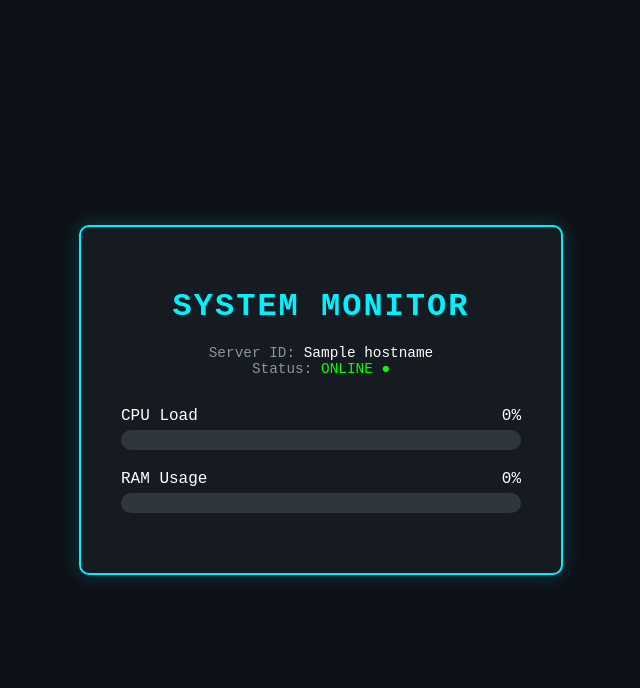
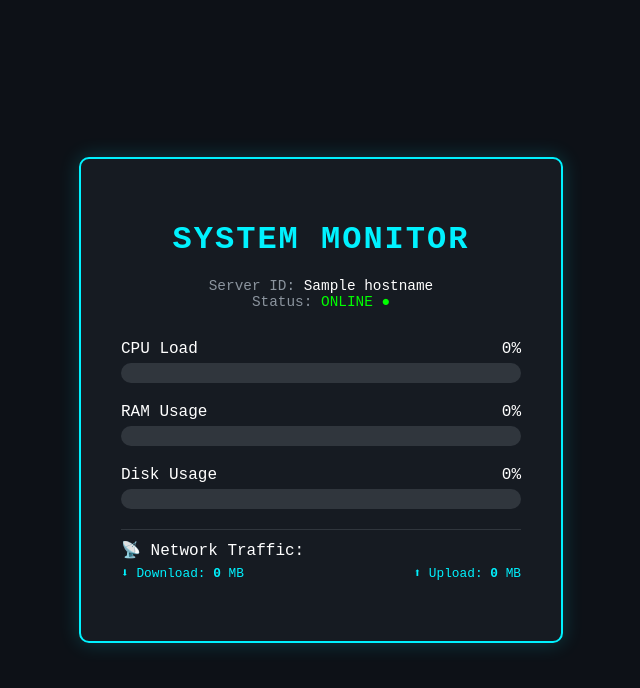
Before and after one commit to ZHALGAS01/devops-fastapi-app, a Python web app: template app/templates/index.html in a window 1280 px wide. Shown: the top 688 px of the page, without its empty margins (319-959 px from the left). Run offline with Jinja, Linux system fonts and the light colour scheme; the template is opened without the code that fills it: most values are stand-ins (such as "Sample title", 1, 10 or a date in 2020).

Commit message:
Force update -1

```diff
--- a/app/templates/index.html
+++ b/app/templates/index.html
@@ -66,6 +66,22 @@
                 <div class="bar" id="ram-bar"></div>
             </div>
         </div>
+        <div class="metric">
+            <div class="label"><span>Disk Usage</span> <span id="disk-val">0%</span></div>
+            <div class="bar-container">
+                <div class="bar" id="disk-bar" style="background: linear-gradient(90deg, #d900ff, #ff00cc);"></div>
+            </div>
+        </div>
+
+        <div class="metric">
+            <div class="label" style="border-top: 1px solid #30363d; padding-top: 10px; margin-top: 20px;">
+                <span>📡 Network Traffic:</span>
+            </div>
+            <div style="display: flex; justify-content: space-between; font-size: 0.8em; color: #00f2ff;">
+                <span>⬇ Download: <b id="net-recv">0</b> MB</span>
+                <span>⬆ Upload: <b id="net-sent">0</b> MB</span>
+            </div>
+        </div>
     </div>
 
     <script>
@@ -83,6 +99,14 @@
                 document.getElementById('ram-val').innerText = data.ram + '%';
                 document.getElementById('ram-bar').style.width = data.ram + '%';
 
+                // Disk жаңарту
+                document.getElementById('disk-val').innerText = data.disk + '%';
+                document.getElementById('disk-bar').style.width = data.disk + '%';
+
+                // Network жаңарту
+                document.getElementById('net-recv').innerText = data.net_recv;
+                document.getElementById('net-sent').innerText = data.net_sent;
+
             } catch (error) {
                 console.error('Error fetching stats:', error);
             }
```
Also changed, not shown: app/main.py (+18 -24 lines).
